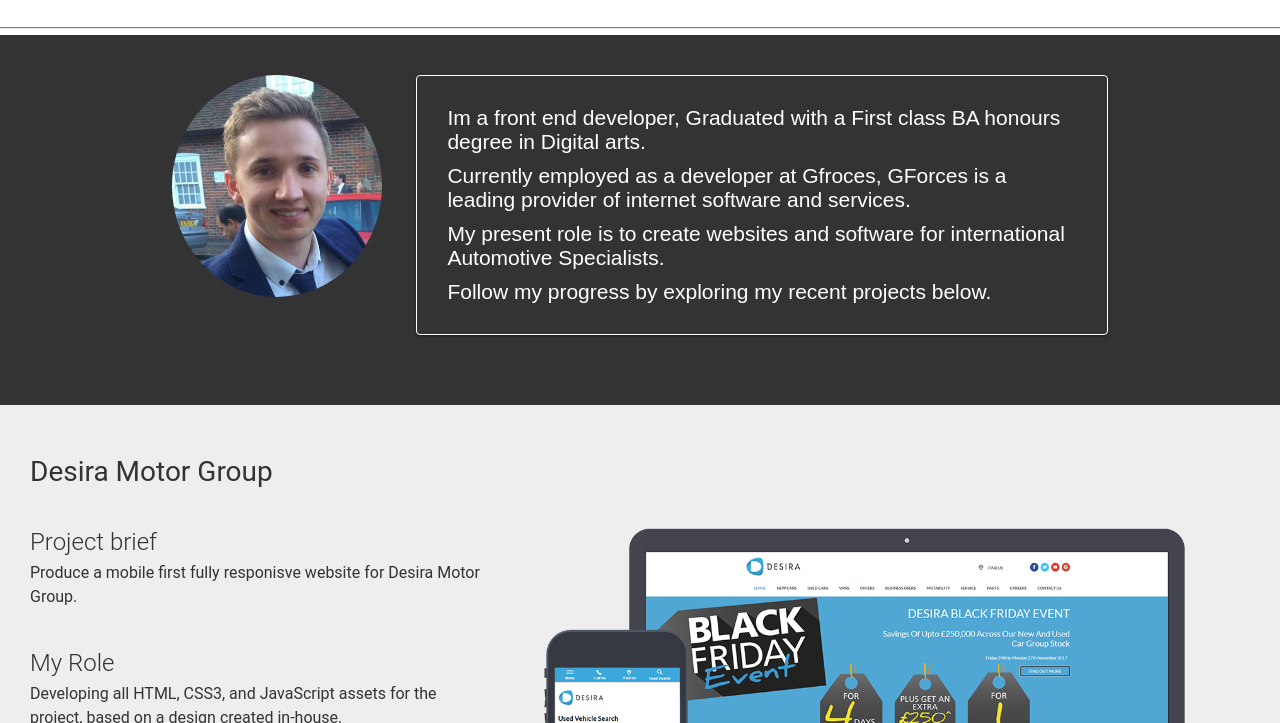
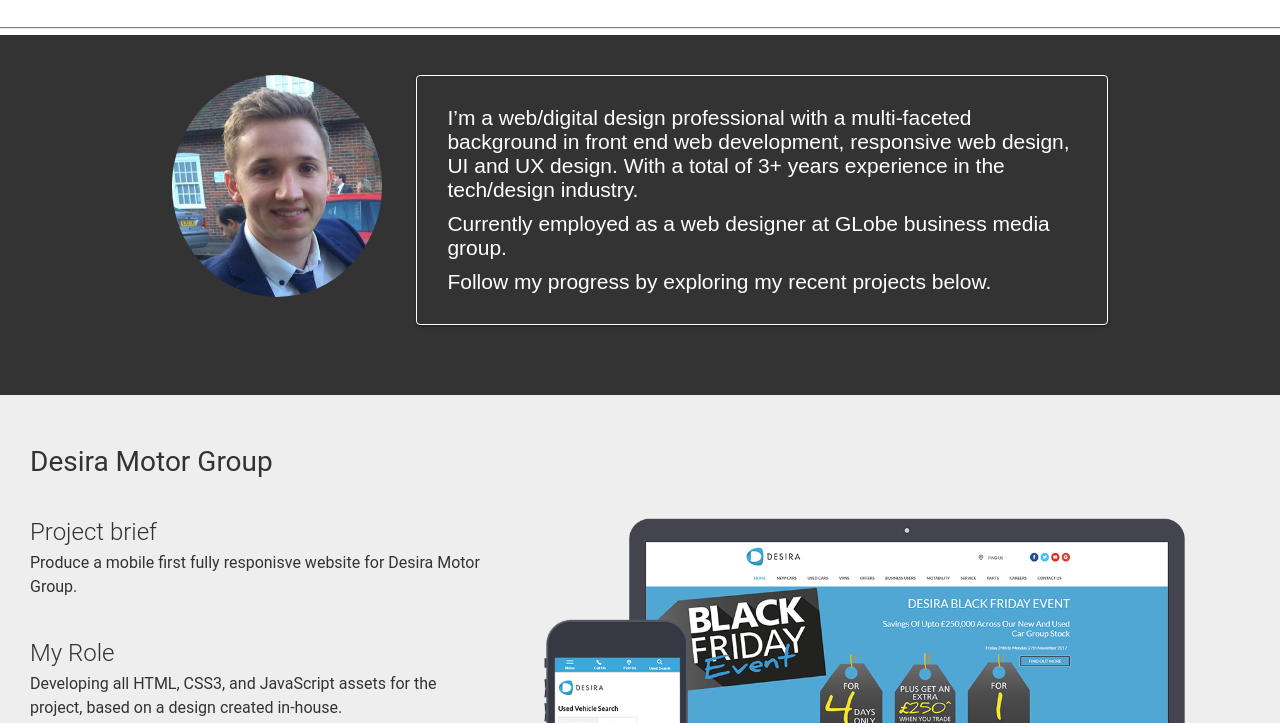
Before and after one commit to thomas-morgan-github/Portfolio-2017, a website: page index.html in a window 1280 px wide. Shown: the part 77-800 px from the top of the page. Drawn offline with Linux system fonts and the light colour scheme.

Commit message:
updating index.html content

```diff
--- a/index.html
+++ b/index.html
@@ -133,12 +133,10 @@
 					<img src="images/me.jpg" alt="Profile Photo" class="profile-photo-inner">
 
 					<span>
-						Im a front end developer, Graduated with a First class BA honours degree in Digital arts.
+						I’m a web/digital design professional with a multi-faceted background in front end web development, responsive web design, UI and UX design. With a total of 3+ years experience in the tech/design industry.
 					</span>
 
-					<span> Currently employed as a developer at Gfroces, GForces is a leading provider of internet software and services. </span>
-
-					<span> My present role is to create websites and software for international Automotive Specialists. </span>
+					<span> Currently employed as a web designer at GLobe business media group. </span>
 
 					<span> Follow my progress by exploring my recent projects below.</span>
 
```
